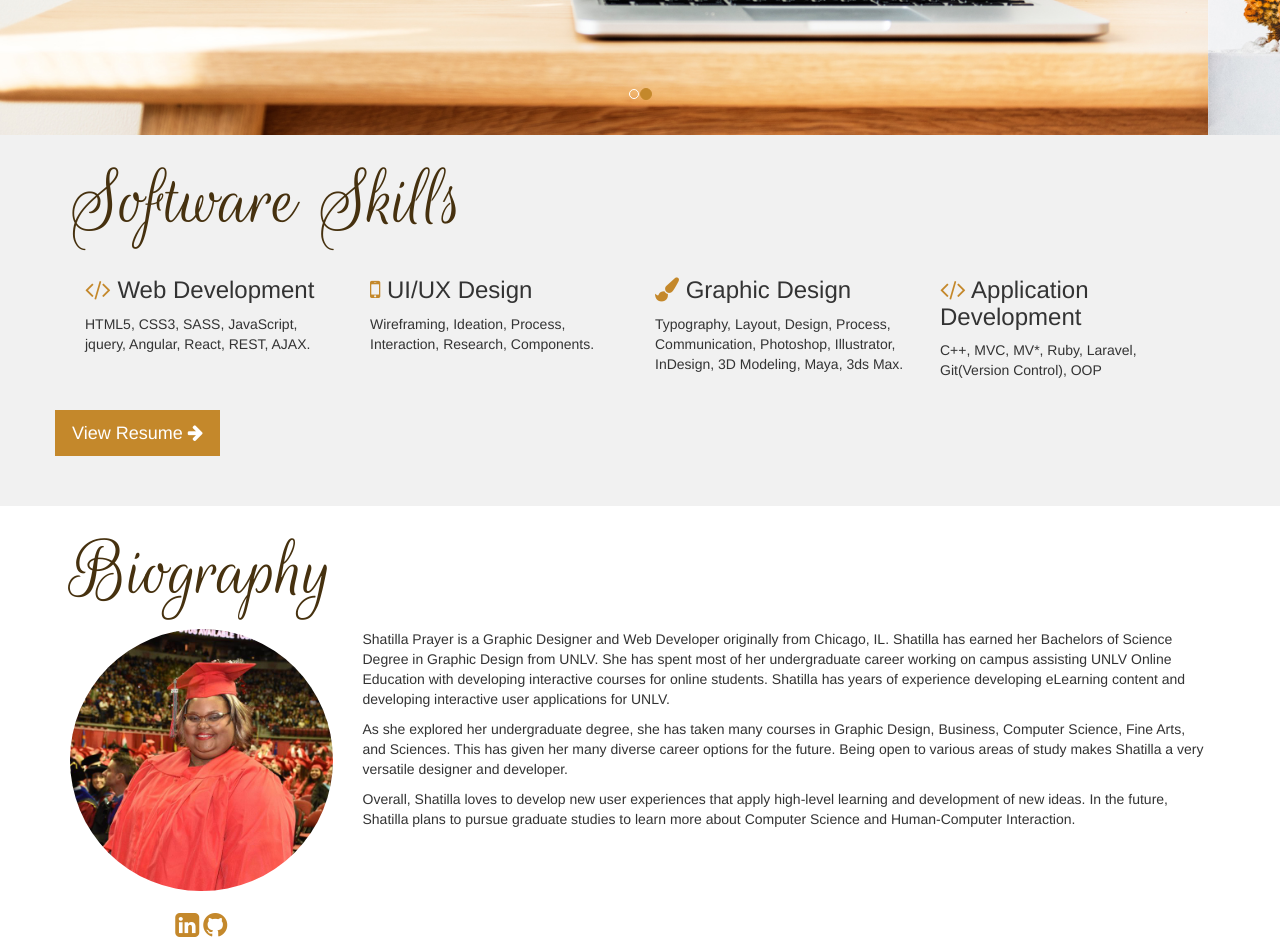
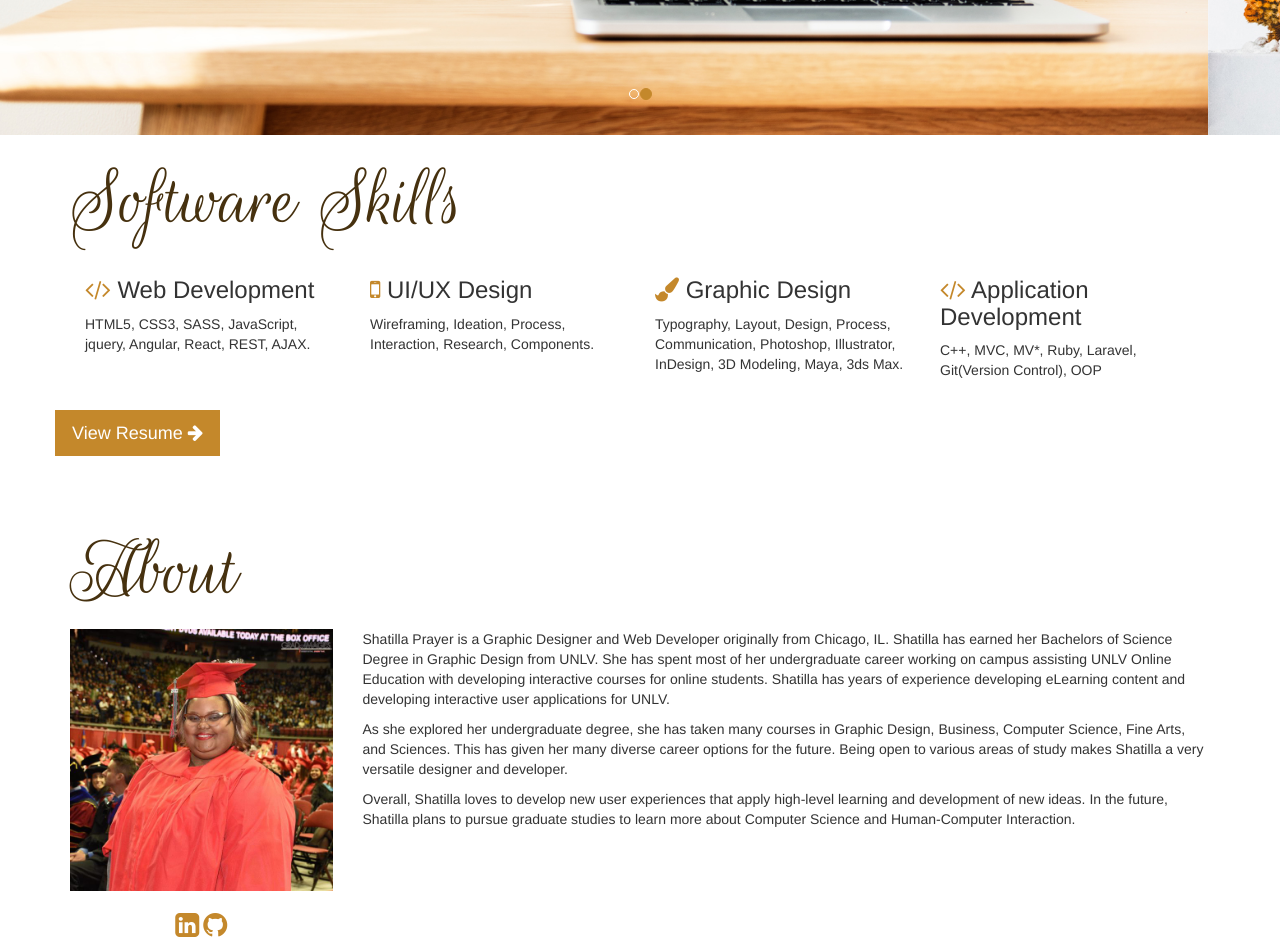
Before and after one commit to lacrimosia/Portfolio-Website, an Angular app: page /#/home in a window 1280 px wide. Shown: the part 560-1512 px from the top of the page. Built offline with nearby package versions, Linux system fonts and the light colour scheme.

Commit message:
Added text changes

```diff
--- a/src/app/home/home.component.html
+++ b/src/app/home/home.component.html
@@ -39,7 +39,7 @@
         <p><a class="btn btn-primary btn-lg" href="assets/resume.pdf" role="button"><i class="fa fa-download"></i> Download Resume</a></p>
     </div>
 </div>-->
-  <div class="container-fluid golds">
+  <div class="container-fluid">
     <div class="container animated fadeIn">
       <div class="row">
         <div class="col-md-12 col-lg-12 col-sm-12 col-xs-12">
@@ -62,10 +62,10 @@
   <div class="container animated fadeIn">
     <div class="row">
       <div class="col-lg-12 col-md-12 col-sm-12 col-xs-12">
-        <h1>Biography</h1>
+        <h1>About</h1>
       </div>
       <div class="col-lg-3 col-md-3 col-sm-12 col-xs-12">
-        <img src="assets/img/graduate.jpg" class="img-responsive img-circle" alt="Shatilla graduating from college" />
+        <img src="assets/img/graduate.jpg" class="img-responsive" alt="Shatilla graduating from college" />
         <br/>
         <p class="text-center"><a href="https://www.linkedin.com/in/spdeveloper/" target="_blank"><i class="goldIcon fa fa-linkedin-square fa-2x"></i></a>&nbsp;<a href="https://github.com/lacrimosia" target="_blank"><i class="goldIcon fa fa-github fa-2x"></i></a></p>
         <br/>
```
